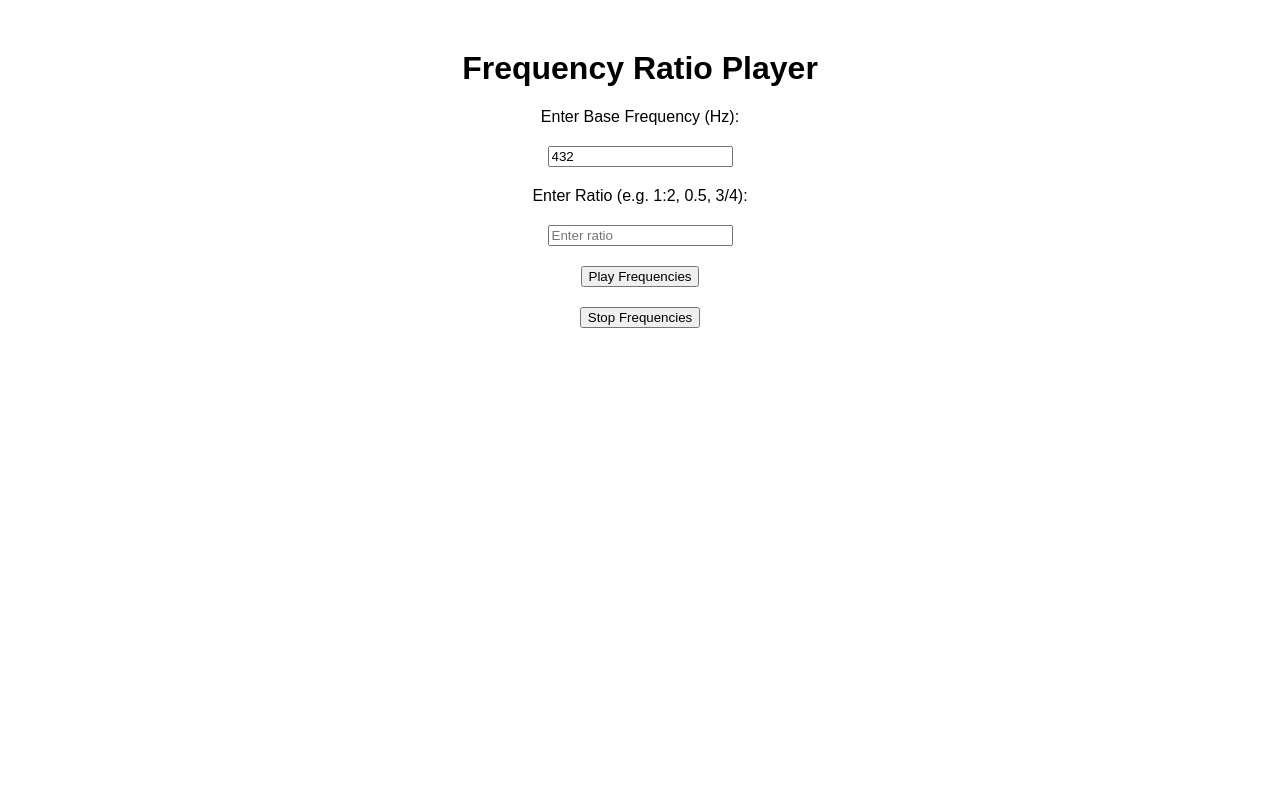
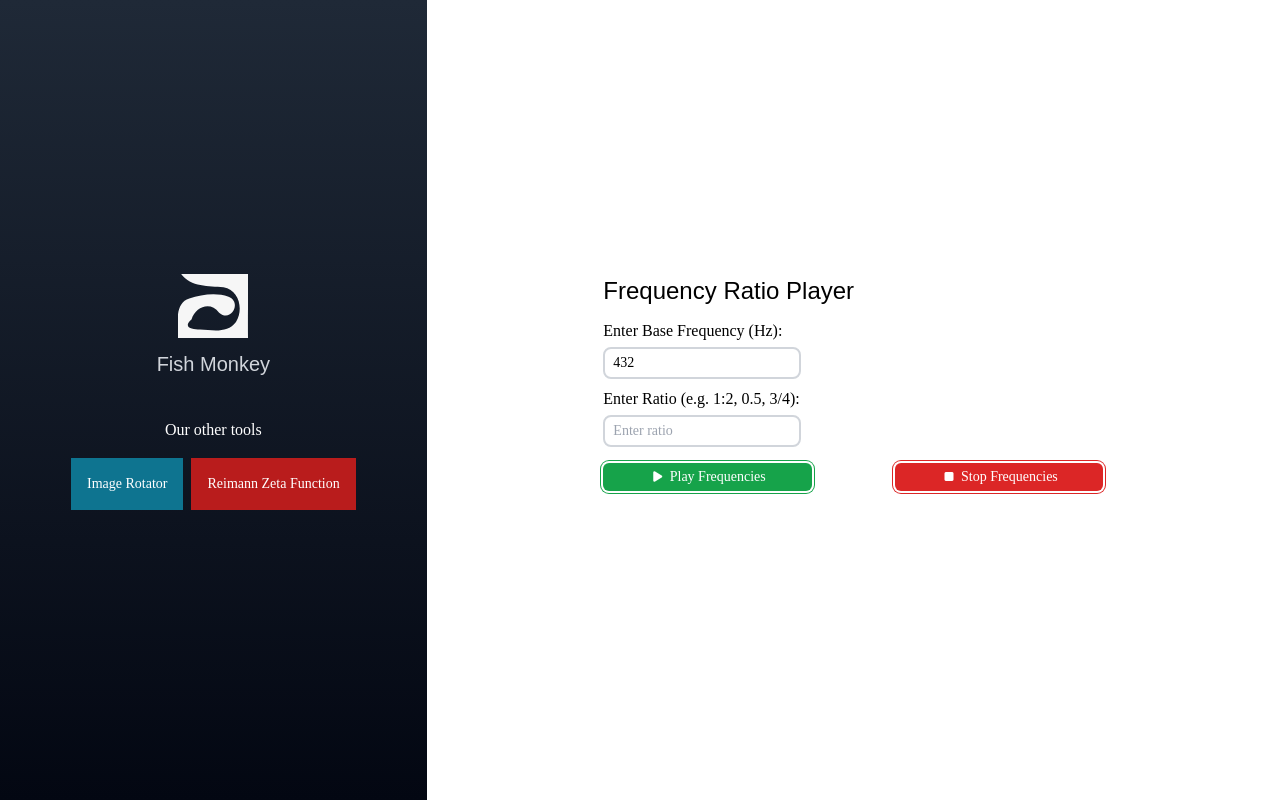
Before and after one commit to AyomideYoung/pierre, a website: page src/ratios3.html in a window 1280 px wide. Drawn offline with Linux system fonts and the light colour scheme; a web font is replaced by a local one.

Commit message:
Finished work with Ratios

```diff
--- a/src/ratios3.html
+++ b/src/ratios3.html
@@ -1,42 +1,96 @@
 <!DOCTYPE html>
 <html lang="en">
   <head>
-    <meta charset="UTF-8">
-    <meta name="viewport" content="width=device-width, initial-scale=1.0">
+    <meta charset="UTF-8" />
+    <meta name="viewport" content="width=device-width, initial-scale=1.0" />
     <title>Frequency Ratio Player</title>
+    <link
+      rel="icon"
+      href="images/somelogo.svg"
+      sizes="any"
+      type="image/svg+xml"
+    />
+    <link
+      rel="stylesheet"
+      href="https://cdnjs.cloudflare.com/ajax/libs/font-awesome/6.6.0/css/all.min.css"
+      integrity="sha512-Kc323vGBEqzTmouAECnVceyQqyqdsSiqLQISBL29aUW4U/M7pSPA/gEUZQqv1cwx4OnYxTxve5UMg5GT6L4JJg=="
+      crossorigin="anonymous"
+      referrerpolicy="no-referrer"
+    />
+    <link href="styles/build.css" rel="stylesheet" />
     <style>
-        body {
-            font-family: Arial, sans-serif;
-            text-align: center;
-            margin: 50px;
-        }
       .container {
         max-width: 500px;
         margin: auto;
       }
-        label, input, button {
+
+      label,
+      input {
         display: block;
-            margin: 20px auto;
       }
+
       .math-display {
         margin-top: 30px;
         text-align: left;
       }
     </style>
   </head>
-<body>
-    <div class="container">
-        <h1>Frequency Ratio Player</h1>
+  <body class="font-cabin">
+    <div class="h-[100vh] lg:flex lg:flex-row">
+      <div
+        id="side-banner"
+        class="w-full lg:w-1/3 bg-gradient-to-b from-gray-800 to-gray-950 flex flex-col items-center justify-center"
+      >
+        <img width="70" src="images/somelogo.svg" alt="Logo" />
+        <h3 class="font-title text-xl text-gray-300 pt-3">Fish Monkey</h3>
+        <br />
+        <div class="text-white text-center mt-4">Our other tools</div>
+        <nav class="p-4 justify-evenly gap-2 flex text-white text-sm flex-row">
+          <a href="image_rotator.html"
+            ><div class="bg-cyan-700 p-4">Image Rotator</div></a
+          >
+          <a href="Riemann_Zeta_Function_Calculator.html"
+            ><div class="bg-red-700 p-4">Reimann Zeta Function</div></a
+          >
+        </nav>
+      </div>
+      <div class="container w-full lg:w-2/3">
+        <h1 class="text-2xl font-title">Frequency Ratio Player</h1>
+        <div id="inputs" class="py-2">
+          <div class="input-group py-1">
             <label for="base-frequency">Enter Base Frequency (Hz):</label>
-        <input type="number" id="base-frequency" value="432" min="1" step="any">
+            <input
+              type="number"
+              id="base-frequency"
+              value="432"
+              min="1"
+              step="any"
+            />
+          </div>
 
+          <div class="input-group py-1">
             <label for="ratio">Enter Ratio (e.g. 1:2, 0.5, 3/4):</label>
-        <input type="text" id="ratio" placeholder="Enter ratio">
+            <input type="text" id="ratio" placeholder="Enter ratio" />
+          </div>
+        </div>
 
-        <button onclick="playFrequencies()">Play Frequencies</button>
-        <button onclick="stopFrequencies()">Stop Frequencies</button>
+        <div class="flex flex-row text-sm justify-between gap-3">
+          <button
+            class="base-btn w-5/12 font-light bg-green-600 ring-green-600 p-2 my-1"
+            onclick="playFrequencies()"
+          >
+            <i class="fa-solid fa-play text-[12px] p-1"></i> Play Frequencies
+          </button>
+          <button
+            class="base-btn w-5/12 font-light bg-red-600 ring-red-600 my-1 p-2"
+            onclick="stopFrequencies()"
+          >
+          <i class="fa-solid fa-stop text-[12px] p-1"></i> Stop Frequencies
+          </button>
+        </div>
 
         <div class="math-display" id="math-display"></div>
+      </div>
     </div>
 
     <script>
@@ -45,37 +99,45 @@
       let oscillatorRight;
 
       function parseRatio(ratio) {
-            if (ratio.includes(':')) {
-                const [num, den] = ratio.split(':').map(Number);
-                return {num, den, reciprocal: den / num};
-            } else if (ratio.includes('/')) {
-                const [num, den] = ratio.split('/').map(Number);
-                return {num, den, reciprocal: den / num};
+        if (ratio.includes(":")) {
+          const [num, den] = ratio.split(":").map(Number);
+          return { num, den, reciprocal: den / num };
+        } else if (ratio.includes("/")) {
+          const [num, den] = ratio.split("/").map(Number);
+          return { num, den, reciprocal: den / num };
         } else {
           const decimal = parseFloat(ratio);
-                return {num: 1, den: 1/decimal, reciprocal: 1/decimal};
+          return { num: 1, den: 1 / decimal, reciprocal: 1 / decimal };
         }
       }
 
       function displayMath(baseFreq, ratioInput, newFreq, num, den) {
-            const mathDisplay = document.getElementById('math-display');
+        const mathDisplay = document.getElementById("math-display");
         mathDisplay.innerHTML = `
                 <ul>
                     <li><strong>Ratio Input:</strong></li>
                     <li>1. Input: ${ratioInput}</li>
                     <li>2. Convert: ${num}/${den}</li>
                     <li>3. Reciprocal: ${den}/${num} = ${den / num}</li>
-                    <li>4. Multiply: ${baseFreq} Hz × ${den / num} = ${newFreq.toFixed(2)} Hz</li>
-                    <li>5. Proof: ${num}:${den} = ${baseFreq} Hz:${newFreq.toFixed(2)} Hz</li>
-                    <li><strong>Left:</strong> ${baseFreq} Hz, <strong>Right:</strong> ${newFreq.toFixed(2)} Hz</li>
+                    <li>4. Multiply: ${baseFreq} Hz × ${
+          den / num
+        } = ${newFreq.toFixed(2)} Hz</li>
+                    <li>5. Proof: ${num}:${den} = ${baseFreq} Hz:${newFreq.toFixed(
+          2
+        )} Hz</li>
+                    <li><strong>Left:</strong> ${baseFreq} Hz, <strong>Right:</strong> ${newFreq.toFixed(
+          2
+        )} Hz</li>
                 </ul>
             `;
       }
 
       function playFrequencies() {
-            const baseFreq = parseFloat(document.getElementById('base-frequency').value);
-            const ratioInput = document.getElementById('ratio').value;
-            const {num, den, reciprocal} = parseRatio(ratioInput);
+        const baseFreq = parseFloat(
+          document.getElementById("base-frequency").value
+        );
+        const ratioInput = document.getElementById("ratio").value;
+        const { num, den, reciprocal } = parseRatio(ratioInput);
         const newFreq = baseFreq * reciprocal;
 
         displayMath(baseFreq, ratioInput, newFreq, num, den);
@@ -102,8 +164,14 @@
         pannerLeft.pan.value = -1; // left ear
         pannerRight.pan.value = 1; // right ear
 
-            oscillatorLeft.connect(gainNodeLeft).connect(pannerLeft).connect(audioContext.destination);
-            oscillatorRight.connect(gainNodeRight).connect(pannerRight).connect(audioContext.destination);
+        oscillatorLeft
+          .connect(gainNodeLeft)
+          .connect(pannerLeft)
+          .connect(audioContext.destination);
+        oscillatorRight
+          .connect(gainNodeRight)
+          .connect(pannerRight)
+          .connect(audioContext.destination);
 
         oscillatorLeft.start();
         oscillatorRight.start();
--- a/src/styles/input.css
+++ b/src/styles/input.css
@@ -30,15 +30,15 @@
 }
 
 .base-btn {
-  @apply text-base w-full inline-block text-white p-1 rounded-md ring-1 ring-offset-2;
+  @apply inline-block text-white p-1 rounded-md ring-1 ring-offset-2;
 }
 
 .input-group label {
-  @apply text-base;
+  @apply text-base mb-1;
 }
 
 .input-group input {
-  @apply border-2 border-gray-300 text-sm rounded-lg hover:border-gray-700 focus:border-green-500 focus:outline-none;
+  @apply border-2 border-gray-300 text-sm rounded-lg hover:border-gray-700 focus:border-green-500 focus:outline-none p-1 px-2;
 }
 
 #result-table tr{
```
Also changed, not shown: src/Riemann_Zeta_Function_Calculator.html (+1 -1 lines), src/styles/build.css. Lines whose indentation alone changed are shown as unchanged.
